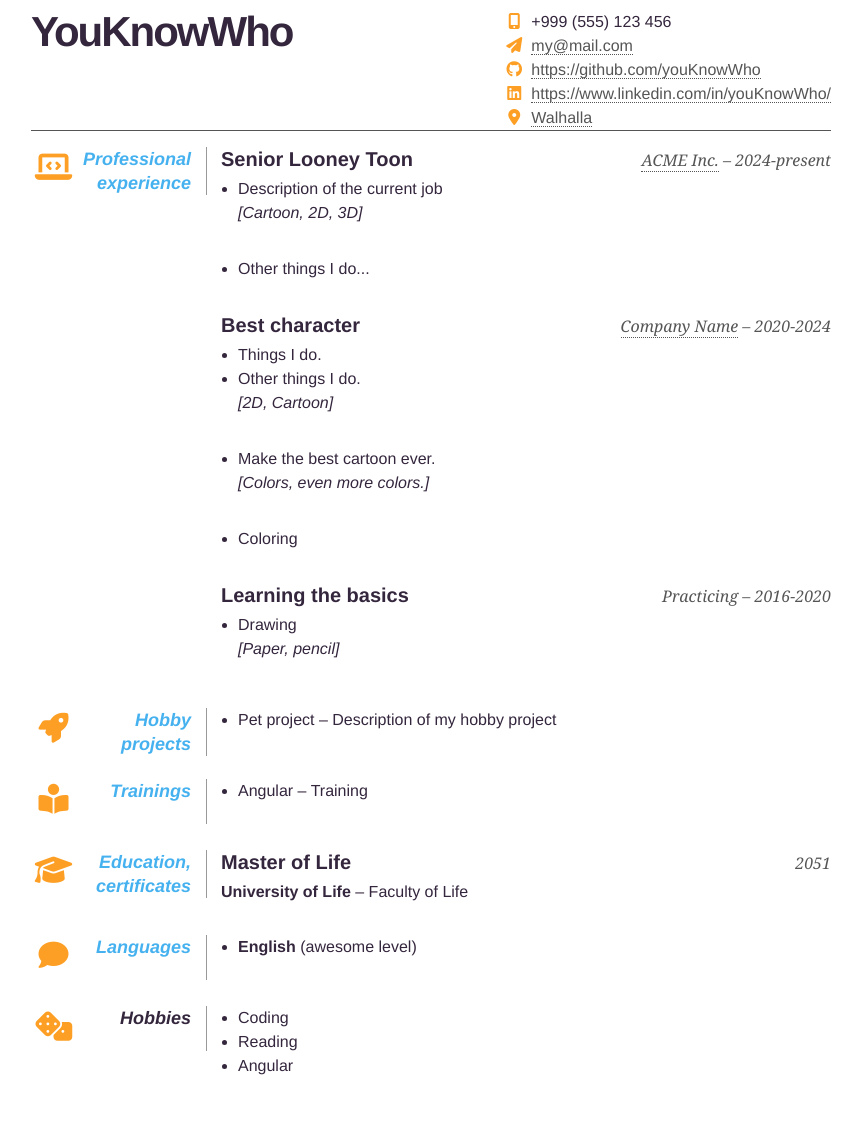
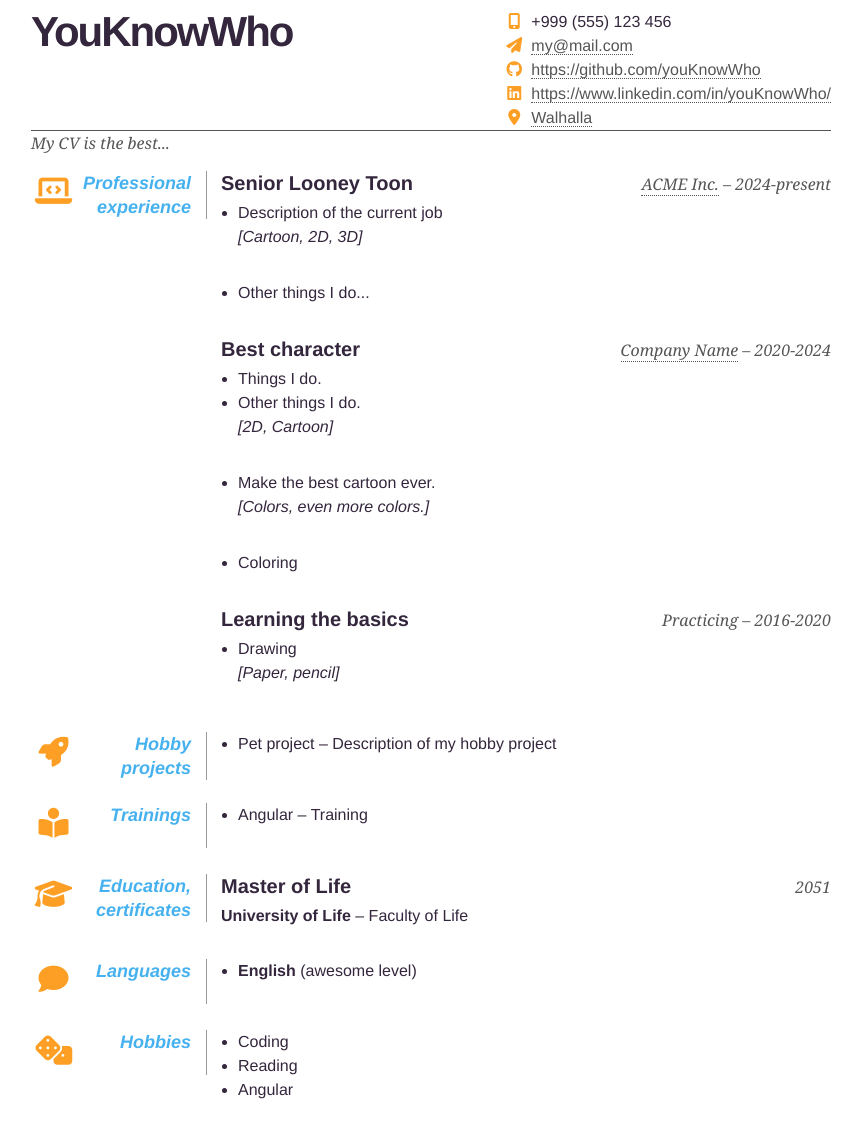
Before and after one commit to fogasjanos/resume, an Angular app: page / in a window 1280 px wide. Shown: the top 1138 px of the page, without its empty margins (209-1071 px from the left). Built offline with nearby package versions, Linux system fonts and the light colour scheme.

Commit message:
Refactor: rename location to city, move out hobbies from general

```diff
--- a/public/resume.json
+++ b/public/resume.json
@@ -55,6 +55,12 @@
     "style": "fa-laptop-code",
     "labelClass": "colorLightBlue"
   },
+  "hobbies": {
+    "label": "Hobbies",
+    "labelClass": "colorLightBlue",
+    "style": "fa-dice",
+    "values": ["Coding", "Reading", "Angular"]
+  },
   "general": {
     "cell": {
       "label": "Cell",
@@ -72,18 +78,13 @@
       "label": "LinkedIn",
       "value": "https://www.linkedin.com/in/youKnowWho/"
     },
-    "location": {
+    "city": {
       "label": "Location",
       "value": "Walhalla",
       "url": "https://www.google.com/maps/place/Walhalla"
     },
-    "hobbies": {
-      "label": "Hobbies",
-      "style": "fa-dice",
-      "values": ["Coding", "Reading", "Angular"]
-    },
     "name": "YouKnowWho",
-    "objective": ""
+    "objective": "My CV is the best..."
   },
   "language": {
     "label": "Languages",
--- a/src/app/app.component.html
+++ b/src/app/app.component.html
@@ -21,7 +21,7 @@
       <app-resume-language [language]="language" />
     }
 
-    @if (resume.general.hobbies; as hobbies) {
+    @if (resume.hobbies; as hobbies) {
       <app-resume-hobbies [hobbies]="hobbies" />
     }
   </div>
--- a/src/app/components/resume-header/resume-header.component.html
+++ b/src/app/components/resume-header/resume-header.component.html
@@ -26,9 +26,9 @@
       <br />
     }
 
-    @if (general().location; as location) {
+    @if (general().city; as city) {
       <i class="fas fa-location-dot small-icon"></i>
-      <a [href]="location.url" target="_blank">{{ location.value }}</a>
+      <a [href]="city.url" target="_blank">{{ city.value }}</a>
       <br />
     }
   </div>
--- a/src/app/interfaces/location.interface.ts
+++ b/src/app/interfaces/city.interface.ts
@@ -1,5 +1,5 @@
 import { LabelValue } from './label-value.interface';
 
-export interface Location extends LabelValue {
+export interface City extends LabelValue {
   readonly url: string;
 }
--- a/src/app/interfaces/general.interface.ts
+++ b/src/app/interfaces/general.interface.ts
@@ -1,14 +1,12 @@
-import { Hobby } from './hobby.interface';
 import { LabelValue } from './label-value.interface';
-import { Location } from './location.interface';
+import { City } from './city.interface';
 
 export interface General {
   readonly cell?: LabelValue;
   readonly email?: LabelValue;
   readonly github?: LabelValue;
   readonly linkedIn?: LabelValue;
-  readonly location?: Location;
-  readonly hobbies?: Hobby;
+  readonly city?: City;
   readonly name: string;
   readonly objective?: string;
 }
--- a/src/app/interfaces/resume.interface.ts
+++ b/src/app/interfaces/resume.interface.ts
@@ -1,6 +1,7 @@
 import { Education } from './education.interface';
 import { Experience } from './experience.interface';
 import { General } from './general.interface';
+import { Hobby } from './hobby.interface';
 import { Language } from './language.interface';
 import { Project } from './project.interface';
 import { Skill } from './skill.interface';
@@ -14,4 +15,5 @@ export interface Resume {
   readonly project?: Project;
   readonly skills: Skill;
   readonly training?: Training;
+  readonly hobbies?: Hobby;
 }
```
